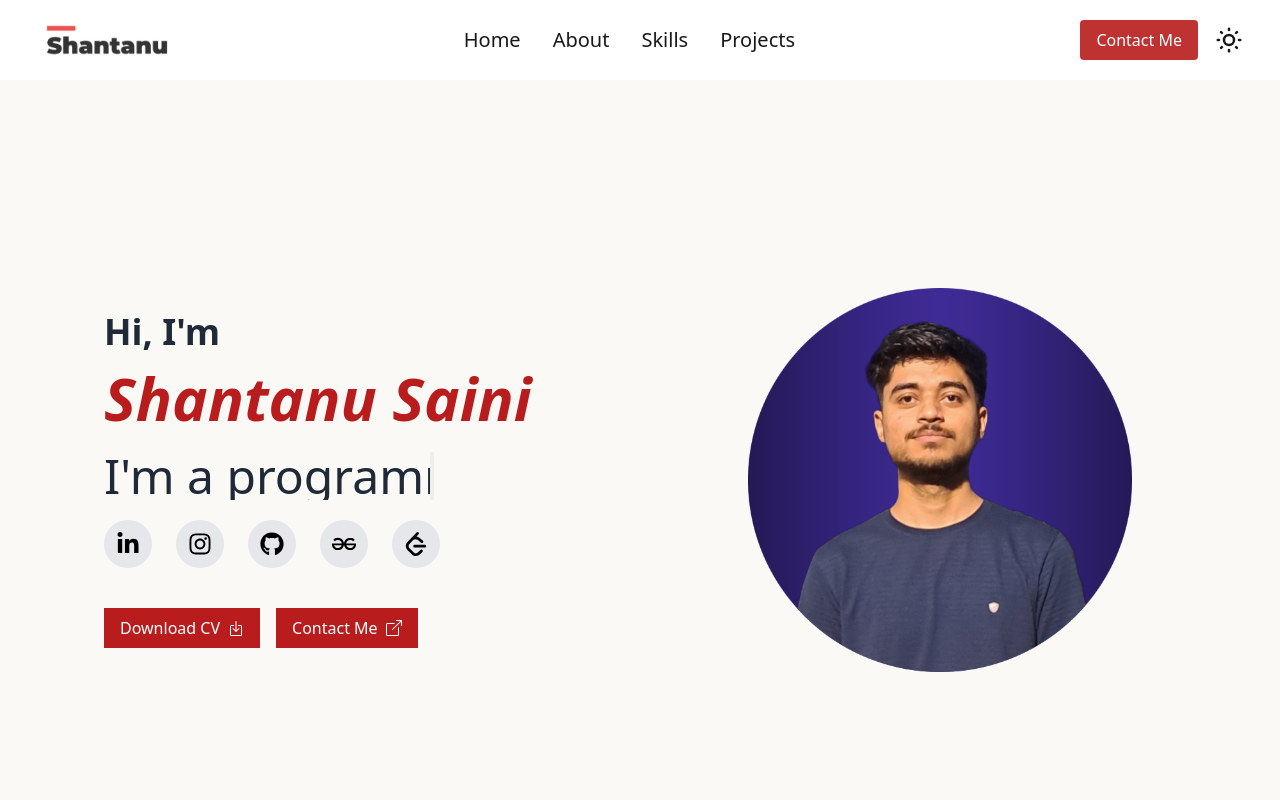
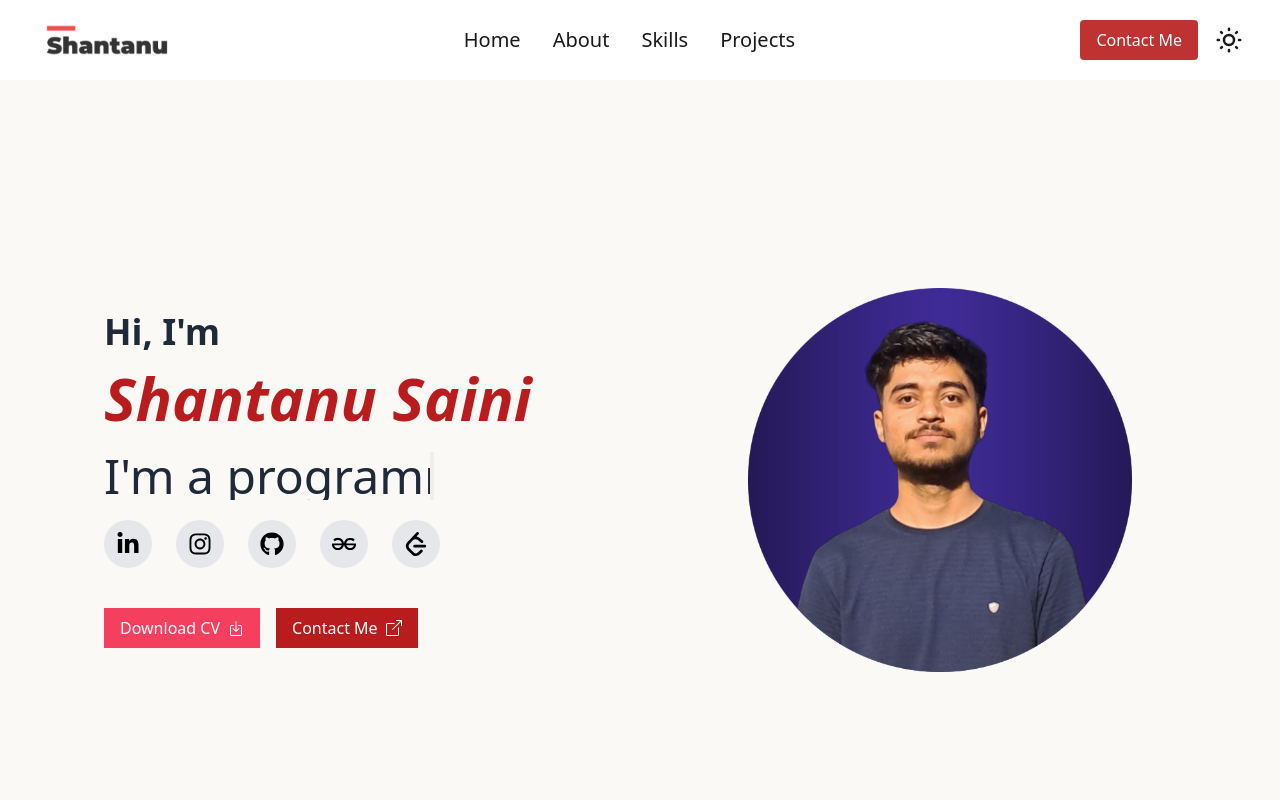
Before and after one commit to Shantanu-Saini/my-website, a React (Create React App) app: page / in a window 1280 px wide. Shown: the top 800 px of the page. Built offline with nearby package versions, Linux system fonts and the light colour scheme; the HTML template or start-up script is replaced by a standard one.

Commit message:
color refectoring

```diff
--- a/src/Components/Home.jsx
+++ b/src/Components/Home.jsx
@@ -42,7 +42,7 @@ const Home = (props) => {
                     </div>
                 </div>
 
-                <a href={myCV} download="ShantanuCV.pdf"><button className="bg-red-700 inline text-white px-4 py-2 mr-4 hover:bg-slate-700 transition duration-300 hover:scale-110">
+                <a href={myCV} download="ShantanuCV.pdf"><button className="bg-rose-500 inline text-white px-4 py-2 mr-4 hover:bg-slate-700 transition duration-300 hover:scale-110">
                     <span className='flex items-center'>Download CV <BsBoxArrowInDown className='ml-2' /> </span>
                 </button></a>
                 <a href="#contact"><button className="bg-red-700 text-white px-4 py-2 mr-4 hover:bg-slate-700 transition duration-300 hover:scale-110">
```
